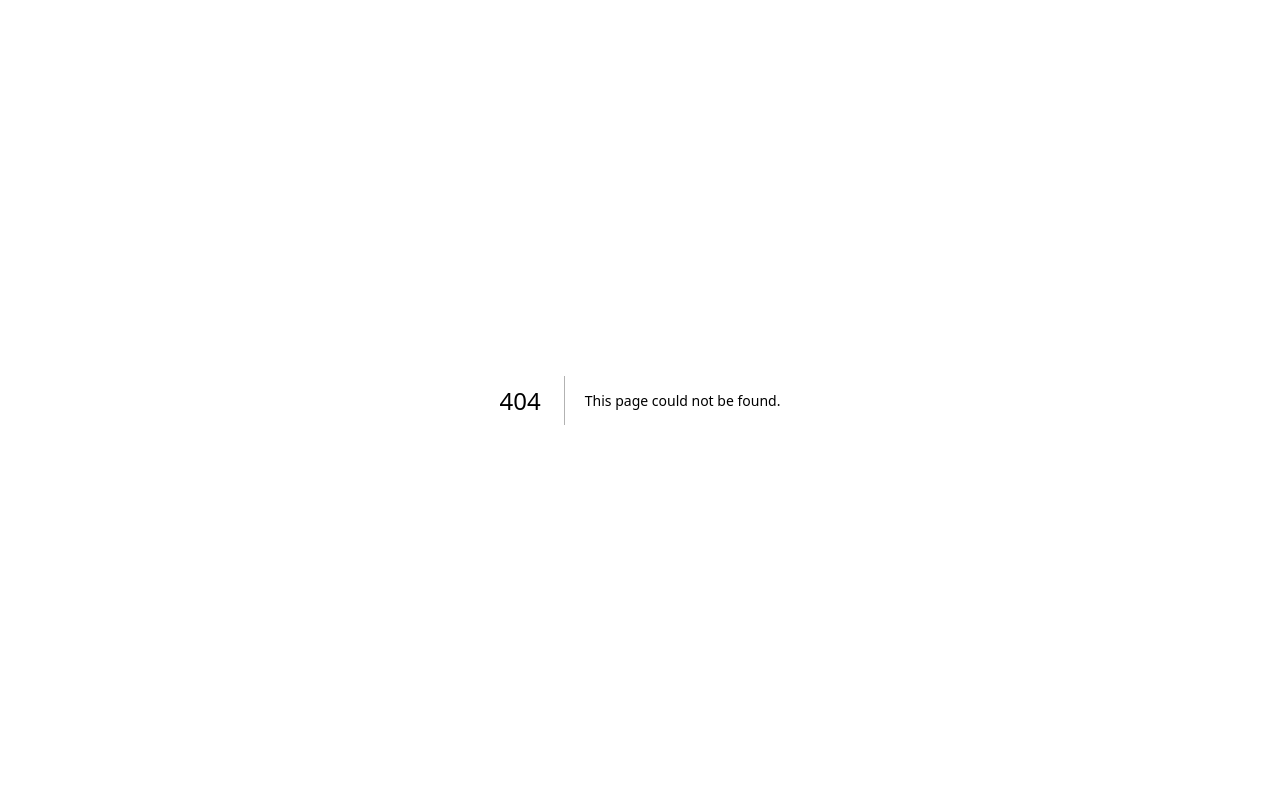
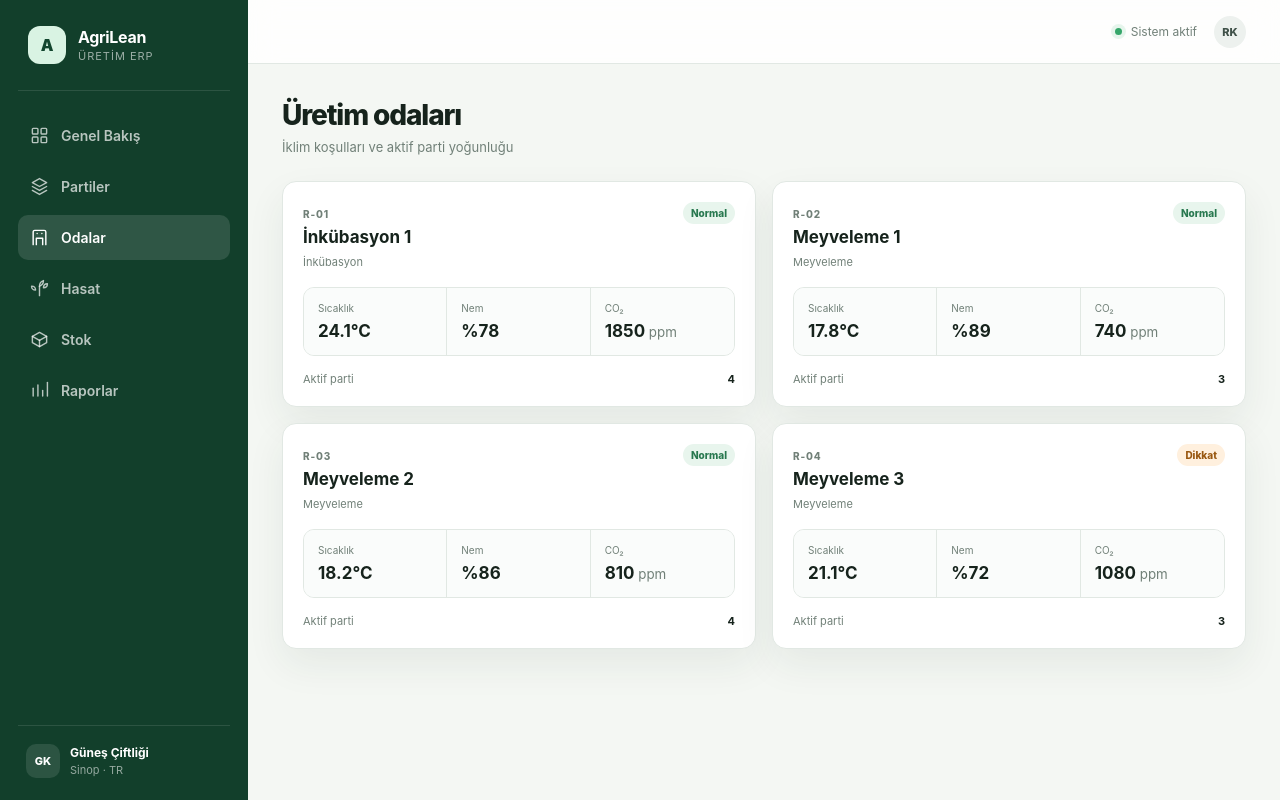
Before and after one commit to rkaya57/agrilean-erp, a Next.js app: page /rooms in a window 1280 px wide. Before the commit this address had no page. Built offline with nearby package versions, Linux system fonts and the light colour scheme.

Commit message:
feat: add production rooms screen

```diff
--- /dev/null
+++ b/app/rooms/page.tsx
@@ -0,0 +1,6 @@
+import { AppShell } from "@/components/app-shell";
+import { rooms } from "@/lib/demo-data";
+
+export default function RoomsPage() {
+  return <AppShell active="/rooms"><section className="page-heading"><div><h1>Üretim odaları</h1><p>İklim koşulları ve aktif parti yoğunluğu</p></div></section><section className="room-grid">{rooms.map(room => <article className="room-card" key={room.id}><div className="room-card-top"><div><small>{room.id}</small><h2>{room.name}</h2></div><span className={`health-badge ${room.health === "Dikkat" ? "health-warning" : ""}`}>{room.health}</span></div><p>{room.phase}</p><div className="metric-trio"><div><span>Sıcaklık</span><strong>{room.temperature}°C</strong></div><div><span>Nem</span><strong>%{room.humidity}</strong></div><div><span>CO₂</span><strong>{room.co2}</strong><small> ppm</small></div></div><div className="room-card-foot"><span>Aktif parti</span><strong>{room.activeBatches}</strong></div></article>)}</section></AppShell>;
+}
```
